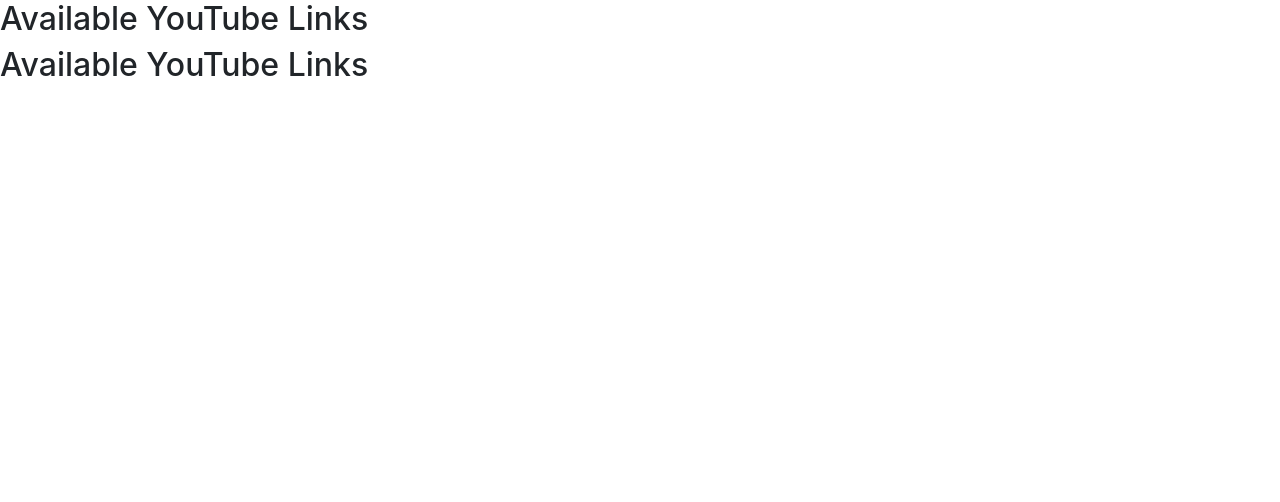
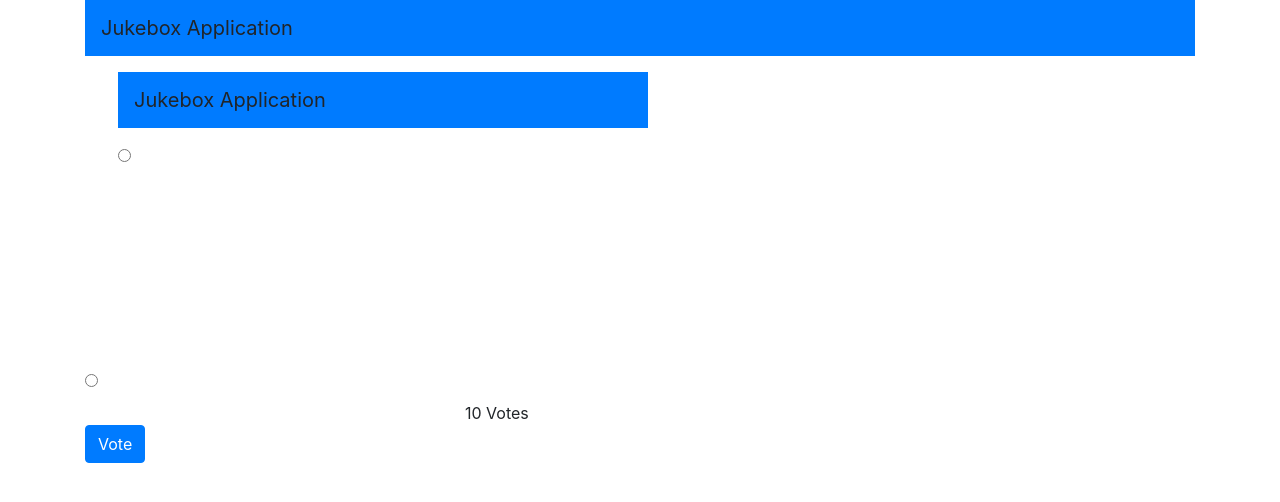
Before and after one commit to arunshaji95/jukebox, a Django app: template application/templates/application/link_list.html in a window 1280 px wide. Shown: the top 502 px of the page. Run offline with Django 3.2, Linux system fonts and the light colour scheme; the template is opened without the code that fills it: most values are stand-ins (such as "Sample title", 1, 10 or a date in 2020); some libraries are stand-ins or nearby versions.

Commit message:
Added template to display urls

```diff
--- a/application/models.py
+++ b/application/models.py
@@ -17,4 +17,4 @@
         return '{} with {} votes'.format(self.url, self.votes)
 
     class Meta:
-        ordering = ['votes', '-created']
+        ordering = ['-votes', '-created']
--- a/application/templates/application/base.html
+++ b/application/templates/application/base.html
@@ -11,7 +11,10 @@
      integrity="sha384-MCw98/SFnGE8fJT3GXwEOngsV7Zt27NXFoaoApmYm81iuXoPkFOJwJ8ERdknLPMO"
      crossorigin="anonymous">
 </head>
-<body>
+<body class="container">
+    <nav class="navbar navbar-expand-lg navbar-light bg-primary" style="background-color: #fff2fd;">
+        <a class="navbar-brand">Jukebox Application</a>
+    </nav>
     {% block content %}
     {% endblock %}
     <script src="https://code.jquery.com/jquery-3.3.1.slim.min.js" integrity="sha384-q8i/X+965DzO0rT7abK41JStQIAqVgRVzpbzo5smXKp4YfRvH+8abtTE1Pi6jizo" crossorigin="anonymous"></script>
--- a/application/templates/application/link_list.html
+++ b/application/templates/application/link_list.html
@@ -1,8 +1,25 @@
 {% extends 'application/base.html' %}
 {% block content %}
-    <h2>Available YouTube Links</h2>
+<form action="." method="POST" style="margin-top: 1rem">
+    {% csrf_token %}
     {% for link in object_list %}
-        <iframe width="560" height="315" src="{{ link.embed_url }}" frameborder="0" allow="autoplay; encrypted-media" allowfullscreen>{{ link.video_html| safe }}
-        </iframe>
+        <div class="row">
+            <div class="col-md-12">
+                <input type="radio" name="video" value="{{ link.id }}">
+                <label for="video">
+                    <iframe width="560" height="315" src="{{ link.embed_url }}" frameborder="0" allow="autoplay; encrypted-media" allowfullscreen>
+                    </iframe>
+                </label>
+            </div>
+        </div>
+        <div class="row">
+            <div class="col-md-4"></div>
+            <div class="col-md-4">
+                {{ link.votes }} Votes
+            </div>
+            <div class="col-md-4"></div>
+        </div>
     {% endfor %}
+    <button class="btn btn-primary" type="submit">Vote</button>
+</form>
 {% endblock content %}
--- a/application/urls.py
+++ b/application/urls.py
@@ -5,5 +5,5 @@
 app_name = 'application'
 
 urlpatterns = [
-    path('', views.ListUrls.as_view()),
+    path('', views.ListUrls.as_view(), name='home'),
 ]
```
Also changed, not shown: application/views.py (+26 -4 lines), application/migrations/0006_auto_20180726_1136.py (added).
